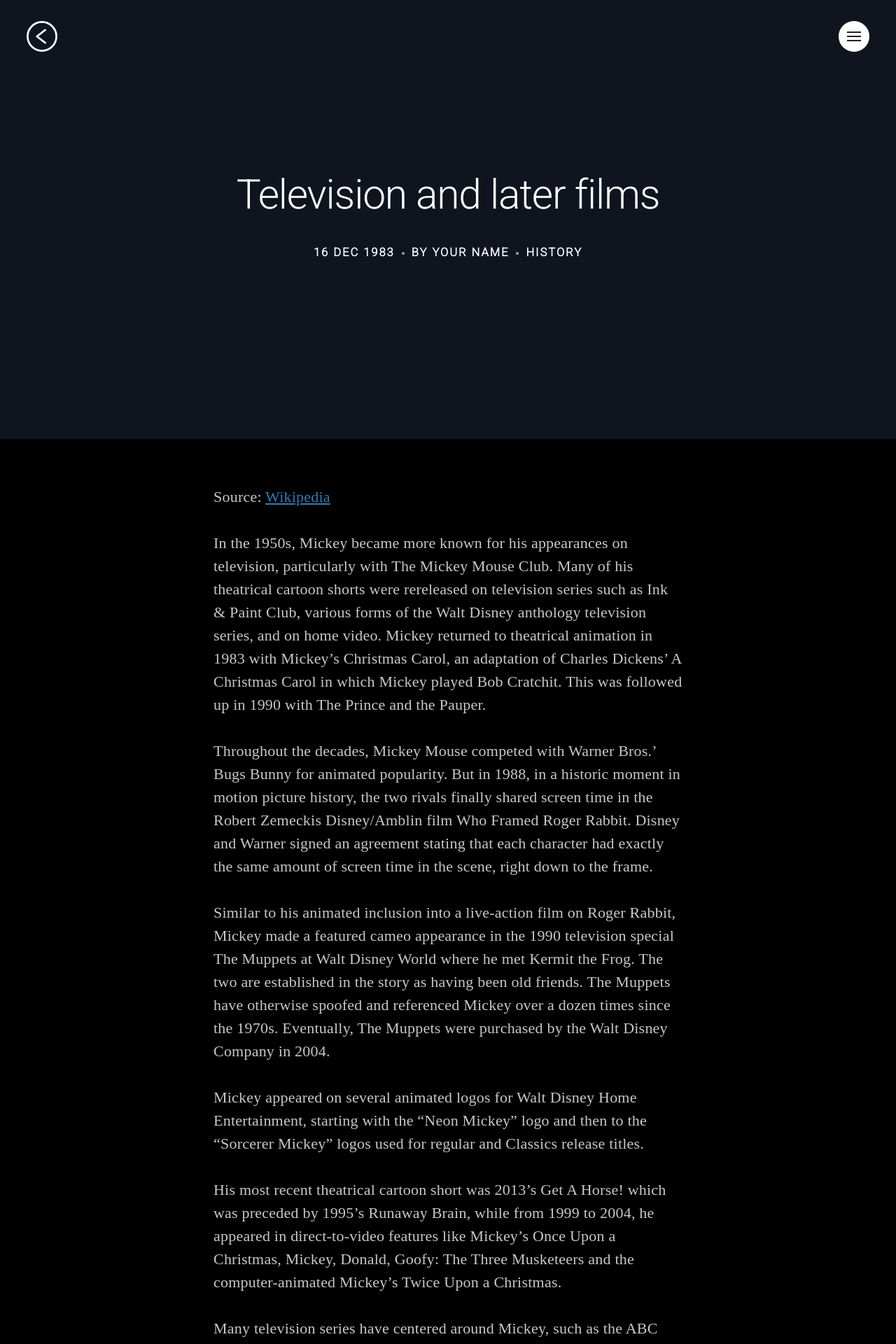
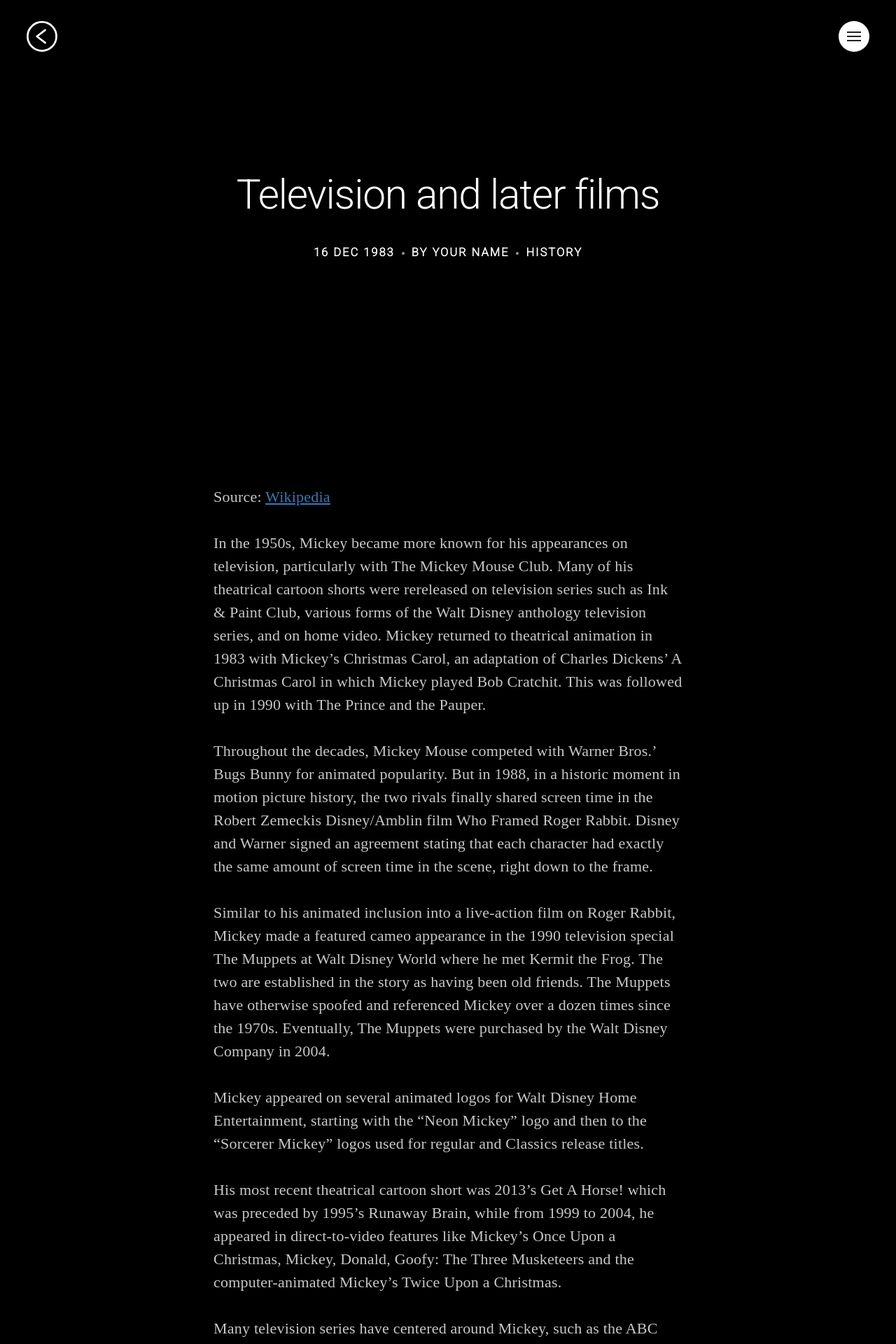
Before and after one commit to vincentchan/mickey, a Jekyll site: the page built from _posts/1983-12-16-television.markdown, in a window 1280 px wide. Shown: the top 1920 px of the page at 70% size. Built offline with Jekyll 4.4.1, drawn with Linux system fonts in a browser that asks for light colours; nearby versions of some CDN libraries; some web fonts are replaced; Markdown is read by kramdown in place of the engine named in the settings; comment, search, counter and statistics services are not loaded.

Commit message:
Update main.css

```diff
--- a/assets/css/main.css
+++ b/assets/css/main.css
@@ -2013,13 +2013,11 @@
     top: 0;
     position: relative;
     color: #222;
-    background-color: #0f141f;
 }
 
 .section--first,
 .section-backgroundImage
 {
-    color: #000;
     height: 28.5rem;
 }
 
@@ -2028,7 +2026,6 @@
     .section--first,
   .section-backgroundImage
     {
-        color: #000;
         height: 21rem;
     }
 }
@@ -2037,6 +2034,7 @@
 .section--frontpage ~ .post-featuredImage
 {
     color: #000;
+    background-color: #0f141f;
     height: 35rem;
 }
 
```
